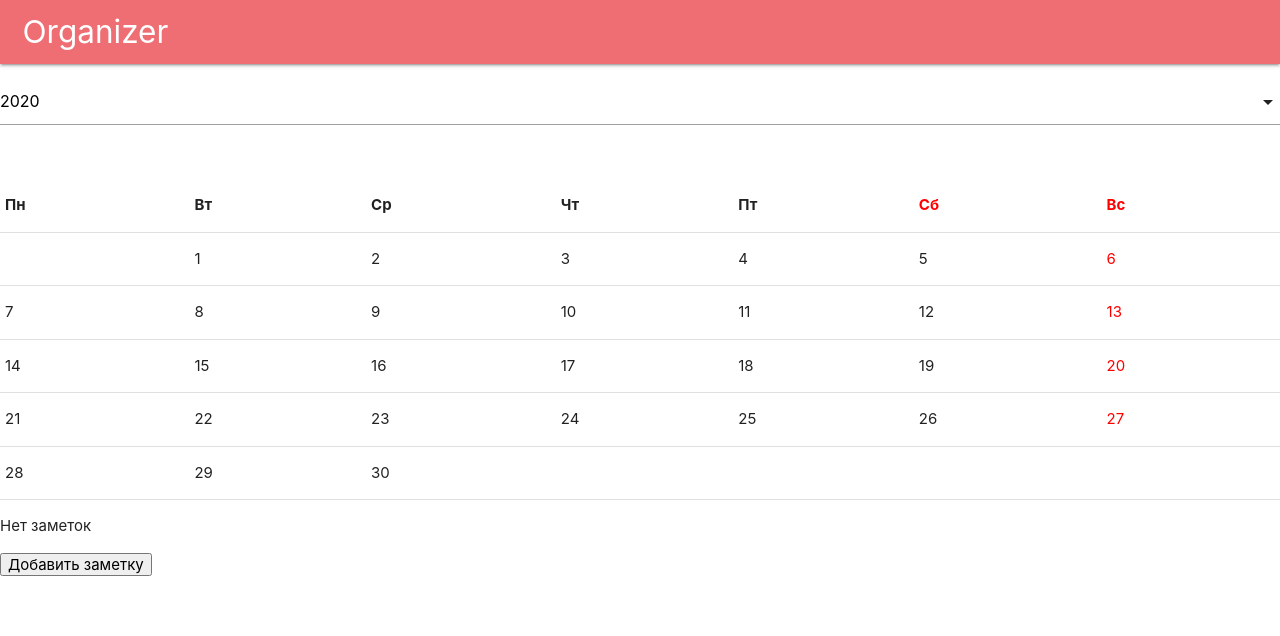
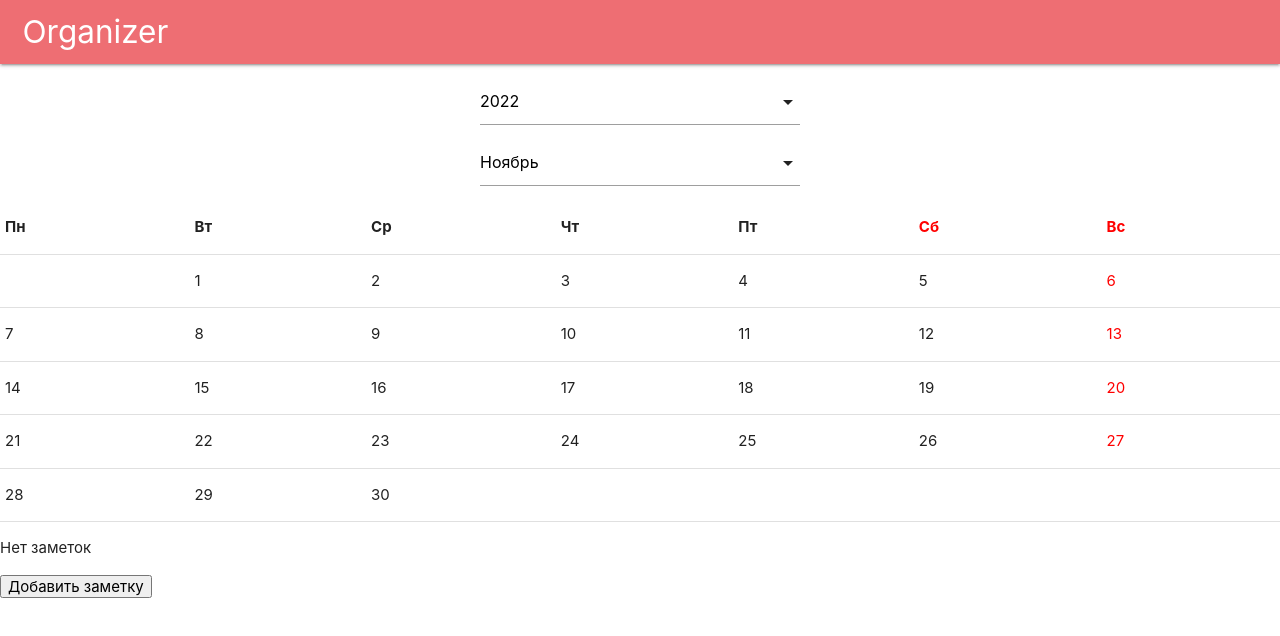
Before and after one commit to Rustam9724/Organizer, a React (Create React App) app: page / in a window 1280 px wide. Shown: the top 636 px of the page. Built offline with nearby package versions, Linux system fonts and the light colour scheme.

Commit message:
init: date picker and header styles

```diff
--- a/src/components/MonthPicker.jsx
+++ b/src/components/MonthPicker.jsx
@@ -1,3 +1,5 @@
+import { Select } from 'react-materialize';
+
 let months = ['Январь', 'Февраль', 'Март', 'Апрель', 'Май', 'Июнь', 'Июль', 'Август', 'Сентябрь', 'Октябрь', 'Ноябрь', 'Декабрь'];
 
 function MonthPicker({date, setDate}) {
@@ -38,9 +40,38 @@ function MonthPicker({date, setDate}) {
         result.push(opt);
     }
 
-    return <select onChange={event => changeHandler(event)} defaultValue={months[date.getMonth()]}>
-        {result}
-    </select>
+    // return <select onChange={event => changeHandler(event)} defaultValue={months[date.getMonth()]}>
+    //     {result}
+    // </select>
+
+    return (
+        <Select
+            id="Select-33"
+            multiple={false}
+            onChange={changeHandler}
+            options={{
+                classes: '',
+                dropdownOptions: {
+                alignment: 'left',
+                autoTrigger: true,
+                closeOnClick: true,
+                constrainWidth: true,
+                coverTrigger: true,
+                hover: false,
+                inDuration: 150,
+                onCloseEnd: null,
+                onCloseStart: null,
+                onOpenEnd: null,
+                onOpenStart: null,
+                outDuration: 250
+                }
+            }}
+            defaultValue={months[date.getMonth()]}
+         >
+             <option disabled>Выберите месяц</option>
+            {result}
+        </Select>
+    )
 }
 
 export default MonthPicker;
--- a/src/components/YearPicker.jsx
+++ b/src/components/YearPicker.jsx
@@ -30,8 +30,9 @@ function YearPicker({date, setDate}) {
                 outDuration: 250
                 }
             }}
-            value=""
-         >
+            defaultValue={date.getFullYear()}
+        >
+            <option disabled>Выберите год</option>
             {result}
         </Select>
     )
--- a/src/index.css
+++ b/src/index.css
@@ -25,5 +25,6 @@ code {
 }
 
 .date-picker {
-  height: 100px;
+  width: 25%;
+  margin: 0 auto;
 }
```
Also changed, not shown: src/components/Header.jsx (+0 -15 lines).
